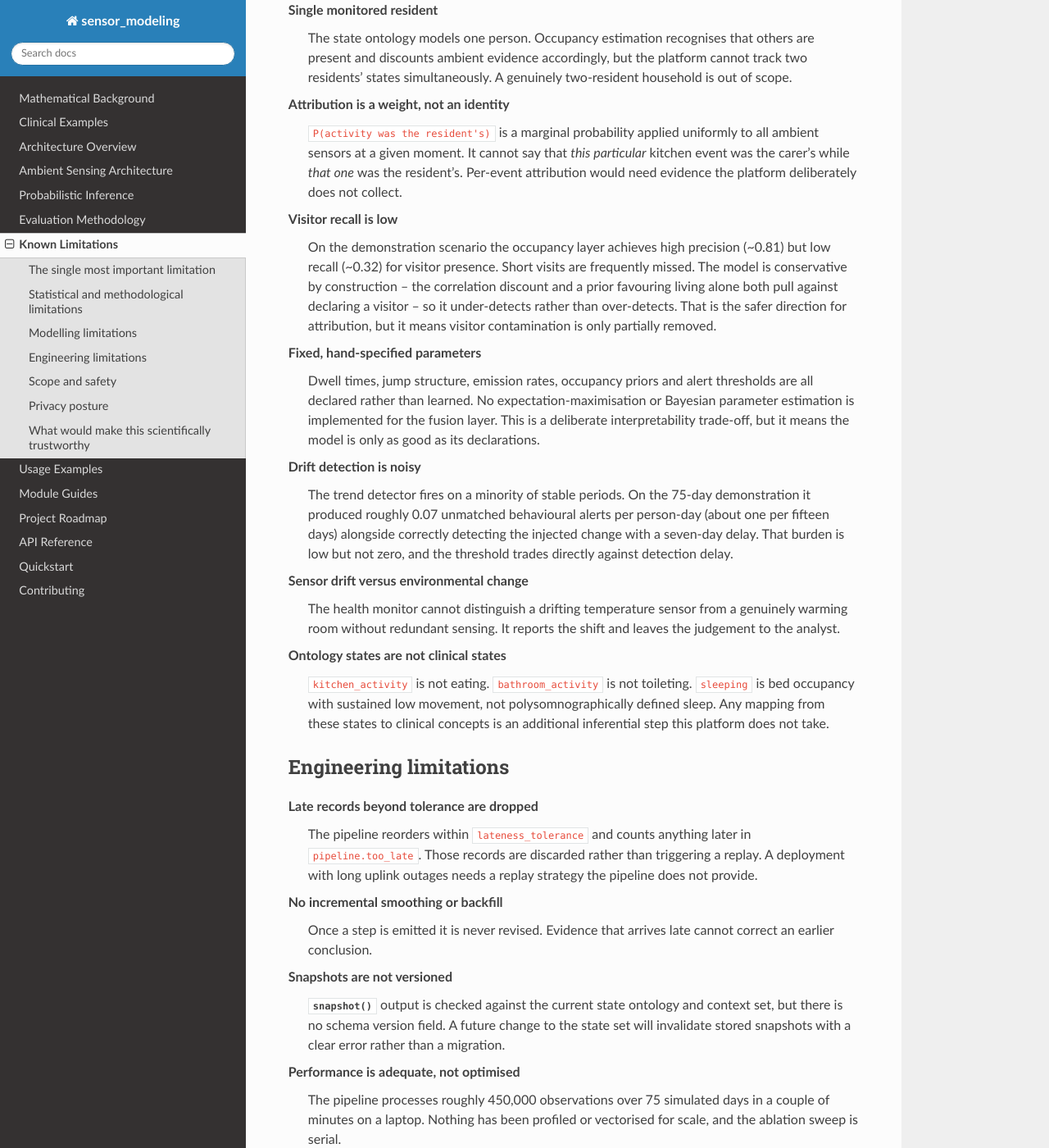
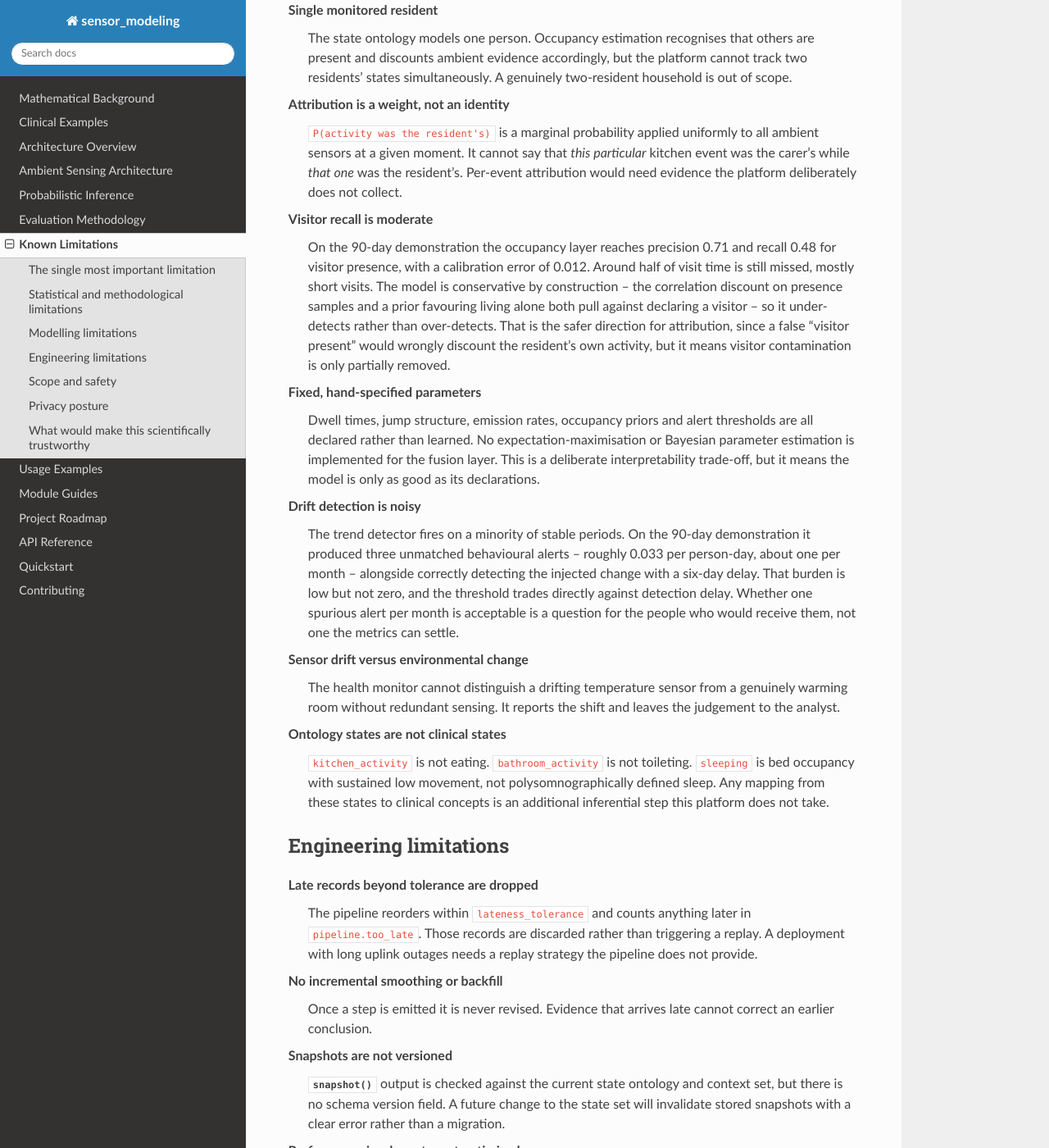
Before and after one commit to DiogoRibeiro7/behavioral-sensing-research, a Sphinx documentation site: the page built from docs/limitations.rst, in a window 1280 px wide and 1400 px high, scrolled down 1689 px. Shown: the whole window at 82% size. Built offline with Sphinx 7.4.7 and the Read the Docs theme 3.1.0, drawn with Linux system fonts in a browser that asks for light colours; some of the changed text lies outside the part shown.

Commit message:
docs: refresh limitation figures from the current demonstration run
Visitor recall, alert burden and throughput are quoted in the limitations
page and had drifted from what the code now produces after the sensor-health
fixes. Recall improved from 0.32 to 0.48 and the unmatched behavioural alert
burden fell from roughly 0.07 to 0.033 per person-day; both are restated,
still framed as limitations rather than achievements, and the alert-burden
entry now says explicitly that whether one spurious alert a month is
acceptable is a question for the people who would receive them.

```diff
--- a/docs/limitations.rst
+++ b/docs/limitations.rst
@@ -92,13 +92,15 @@ Attribution is a weight, not an identity
     resident's. Per-event attribution would need evidence the platform
     deliberately does not collect.
 
-Visitor recall is low
-    On the demonstration scenario the occupancy layer achieves high precision
-    (~0.81) but low recall (~0.32) for visitor presence. Short visits are
-    frequently missed. The model is conservative by construction -- the
-    correlation discount and a prior favouring living alone both pull against
-    declaring a visitor -- so it under-detects rather than over-detects. That
-    is the safer direction for attribution, but it means visitor contamination
+Visitor recall is moderate
+    On the 90-day demonstration the occupancy layer reaches precision 0.71 and
+    recall 0.48 for visitor presence, with a calibration error of 0.012. Around
+    half of visit time is still missed, mostly short visits. The model is
+    conservative by construction -- the correlation discount on presence
+    samples and a prior favouring living alone both pull against declaring a
+    visitor -- so it under-detects rather than over-detects. That is the safer
+    direction for attribution, since a false "visitor present" would wrongly
+    discount the resident's own activity, but it means visitor contamination
     is only partially removed.
 
 Fixed, hand-specified parameters
@@ -109,11 +111,13 @@ Fixed, hand-specified parameters
     as good as its declarations.
 
 Drift detection is noisy
-    The trend detector fires on a minority of stable periods. On the 75-day
-    demonstration it produced roughly 0.07 unmatched behavioural alerts per
-    person-day (about one per fifteen days) alongside correctly detecting the
-    injected change with a seven-day delay. That burden is low but not zero,
-    and the threshold trades directly against detection delay.
+    The trend detector fires on a minority of stable periods. On the 90-day
+    demonstration it produced three unmatched behavioural alerts -- roughly
+    0.033 per person-day, about one per month -- alongside correctly detecting
+    the injected change with a six-day delay. That burden is low but not zero,
+    and the threshold trades directly against detection delay. Whether one
+    spurious alert per month is acceptable is a question for the people who
+    would receive them, not one the metrics can settle.
 
 Sensor drift versus environmental change
     The health monitor cannot distinguish a drifting temperature sensor from a
@@ -147,9 +151,9 @@ Snapshots are not versioned
     a migration.
 
 Performance is adequate, not optimised
-    The pipeline processes roughly 450,000 observations over 75 simulated days
-    in a couple of minutes on a laptop. Nothing has been profiled or
-    vectorised for scale, and the ablation sweep is serial.
+    The pipeline processes roughly 530,000 observations over 90 simulated days
+    in a few minutes on a laptop. Nothing has been profiled or vectorised for
+    scale, and the ablation sweep is serial.
 
 Pre-existing type-checking debt
     The ten packages added for ambient sensing pass ``mypy`` under the
```
Also changed, not shown: 5 other files.
